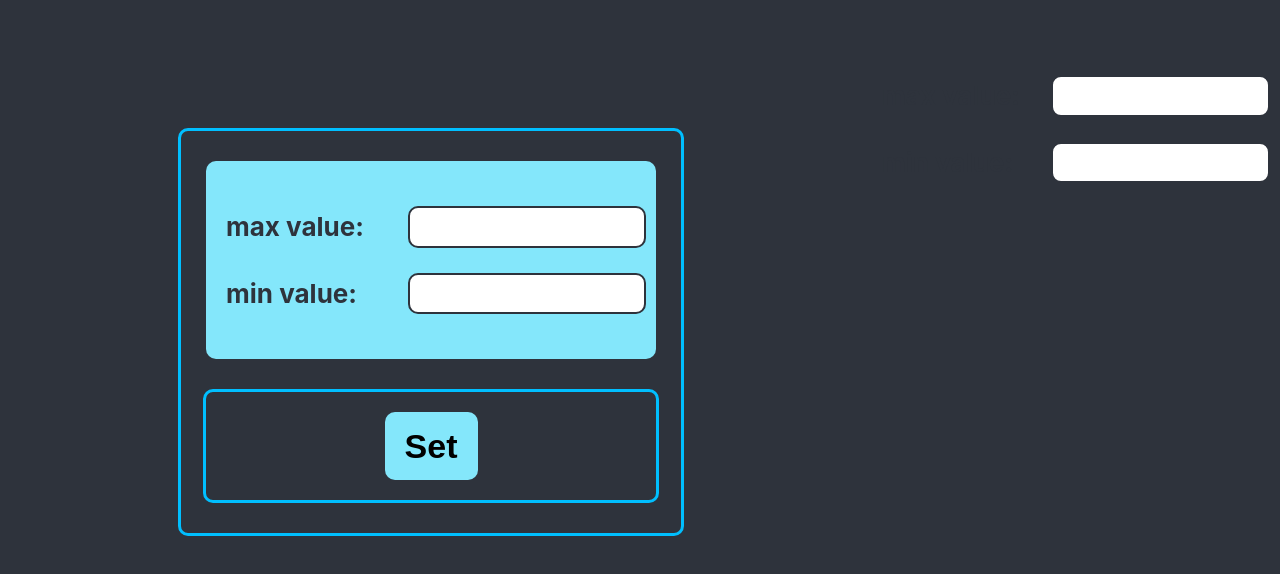
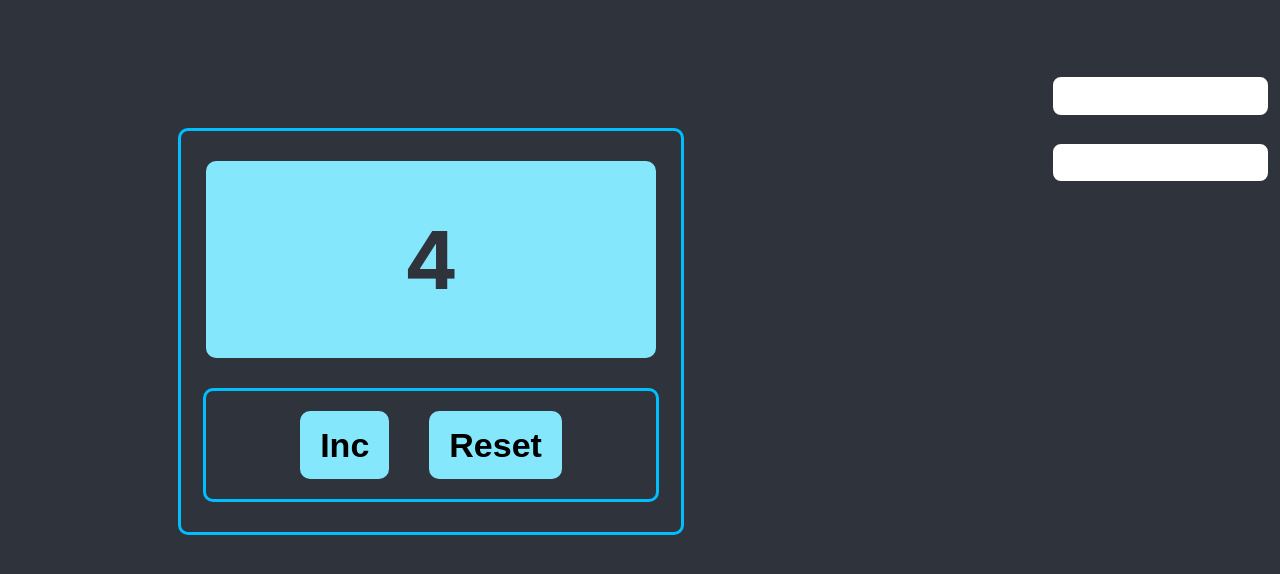
Before and after one commit to marodi-mykhailo/counter-react-typescript, a React (Create React App) app: page / in a window 1280 px wide. Shown: the top 574 px of the page. Built offline with nearby package versions, Linux system fonts and the light colour scheme.

Commit message:
end refactoring counter part ---- start implementating settings part

```diff
--- a/src/App.tsx
+++ b/src/App.tsx
@@ -2,7 +2,8 @@ import React, {useState} from 'react';
 import './App.css';
 import {Counter} from "./Counter/Counter";
 import Settings from "./Settings/Settings";
-export type displayType = 'count' | 'settings'
+
+
 function App() {
 
     let [maxCount, setMaxCount] = useState(8);
@@ -35,12 +36,8 @@ function App() {
             <Counter
                 minCount={minCount}
                 maxCount={maxCount}
-                display={'settings'}
                 incCount={incCount}
                 resetCount={resetCount}
-                setMinMaxValue = {setMaxMinValue}
-                updateMaxCount={updateMaxCount}
-                updateMinCount={updateMinCount}
             />
             <Settings/>
         </div>
--- a/src/Counter/Counter.tsx
+++ b/src/Counter/Counter.tsx
@@ -2,66 +2,37 @@ import React, {useState} from "react";
 import './Counter.css'
 import {CountButton} from "./Button/CountButton/CountButton";
 import {CountDisplay} from "./Display/CountDisplay/CountDisplay";
-import {displayType} from "../App";
-import {SettingsDisplay} from "../Settings/Display/SettingsDisplay/SettingsDisplay";
 
 
 type CounterPropsType = {
     minCount: number
     maxCount: number
-    display: displayType
     incCount: () => void
     resetCount: () => void
-    updateMaxCount: (maxValue:number) => void
-    updateMinCount: (minValue: number) => void
-    setMinMaxValue: (maxValue: number, minValue: number)  => void
-
 }
 
 export function Counter(props: CounterPropsType) {
 
-    const setMinMaxHandler = () =>{
-
-    }
-
-    const updateMaxCount = (maxValue: number) => {
-        props.updateMaxCount(maxValue)
-    }
-
-    const updateMinCount = (minValue: number) =>{
-        props.updateMaxCount(minValue)
-    }
-
-
-
     return (
         <div className={"count__wrapper"}>
             <div className={"count-num__box"}>
-                {props.display === 'count' ? <CountDisplay minCount={props.minCount} maxCount={props.maxCount}
-                                                           updateMaxCount={updateMaxCount}
-                                                           updateMinCount={updateMinCount}/> :
-                    <SettingsDisplay
-                    updateMaxCount={updateMaxCount} updateMinCount={updateMinCount}/>}
+                <CountDisplay minCount={props.minCount} maxCount={props.maxCount}/>
             </div>
             <div className={"count-button__box"}>
-                {props.display === 'count' ? <div className={"count-button__box__wrapper"}><CountButton
-                    title={'Inc'}
-                    minCount={props.minCount}
-                    maxCount = {props.maxCount}
-                    buttonAction={props.incCount}
-                    disabled={props.minCount>=props.maxCount}/>
+                <div className={"count-button__box__wrapper"}>
+                    <CountButton
+                        title={'Inc'}
+                        minCount={props.minCount}
+                        maxCount={props.maxCount}
+                        buttonAction={props.incCount}
+                        disabled={props.minCount >= props.maxCount}/>
                     <CountButton
                         title={'Reset'}
                         minCount={props.minCount}
-                        maxCount = {props.maxCount}
+                        maxCount={props.maxCount}
                         buttonAction={props.resetCount}
-                        disabled={false}/></div> : <CountButton
-                    title={'Set'}
-                    minCount={props.minCount}
-                    maxCount = {props.maxCount}
-                    buttonAction={setMinMaxHandler}
-                    disabled={false}/>}
-
+                        disabled={props.minCount === 0}/>
+                </div>
             </div>
         </div>
     )
--- a/src/Counter/Display/CountDisplay/CountDisplay.tsx
+++ b/src/Counter/Display/CountDisplay/CountDisplay.tsx
@@ -4,16 +4,9 @@ import './CountDisplay.css'
 type CountDisplayPropsType = {
     minCount: number
     maxCount: number
-    updateMaxCount: (maxValue: number) =>void
-    updateMinCount: (minValue: number) => void
 }
 
 export function CountDisplay(props: CountDisplayPropsType) {
-    //let minMaxValue;
-    /*const localStorageValue =  localStorage.getItem('valueLocalStorage');
-    if(localStorageValue !== null){
-          minMaxValue = JSON.parse(localStorageValue)
-    }*/
     return (
         <span className={"count-num__span"}><p
             className={props.minCount === props.maxCount ? "max-count" : ""}>{props.minCount}</p></span>
```
